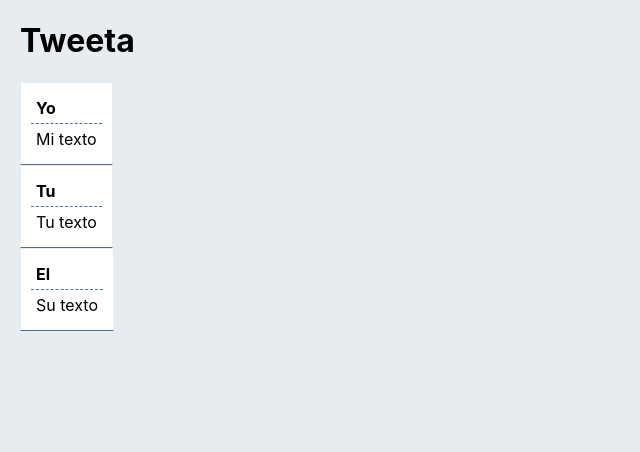
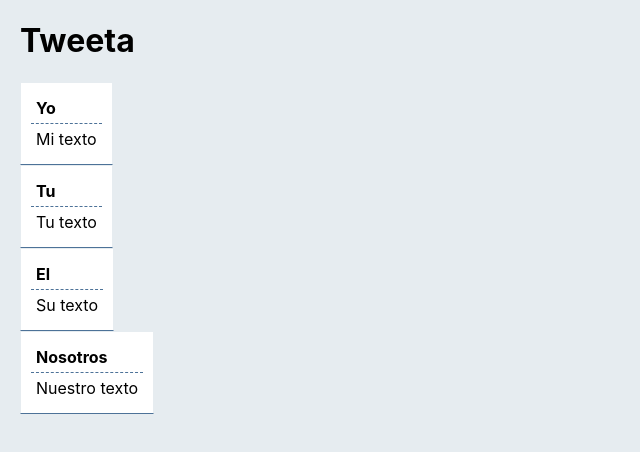
Before and after one commit to vicharzbecher/itq-tweet, a React (Create React App) app: page / in a window 1280 px wide. Shown: the top 452 px of the page, without its empty margins (0-640 px from the left). Built offline with nearby package versions, Linux system fonts and the light colour scheme.

Commit message:
Loading components from fixed data array

```diff
--- a/src/App.js
+++ b/src/App.js
@@ -1,18 +1,39 @@
 import React from 'react';
-import logo from './logo.svg';
 import './App.css';
 import Message from './Message'
 
 function App() {
+
+  const messages = [
+    {
+      user: 'Yo',
+      text: 'Mi texto'
+    },
+    {
+      user: 'Tu',
+      text: 'Tu texto'
+    },
+    {
+      user: 'El',
+      text: 'Su texto'
+    },
+    {
+      user: 'Nosotros',
+      text: 'Nuestro texto'
+    },
+  ];
+
   return (
     <div>
       <h1 className="page-title">
         Tweeta
       </h1>
 
-      <Message user="Yo" text="Mi texto" />
-      <Message user="Tu" text="Tu texto" />
-      <Message user="El" text="Su texto" />
+      {messages.map((message) => {
+        return (
+          <Message user={message.user} text={message.text} />
+        );
+      })}
 
     </div>
   );
```
